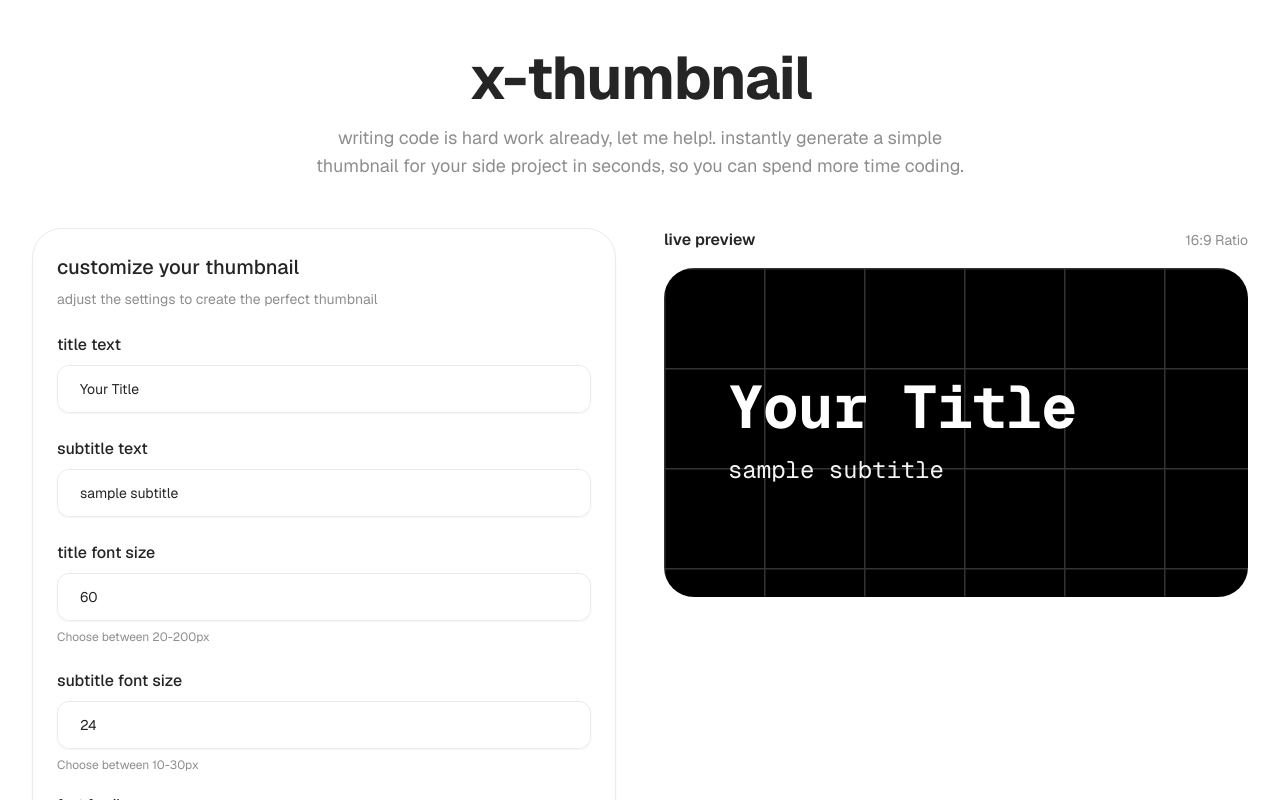
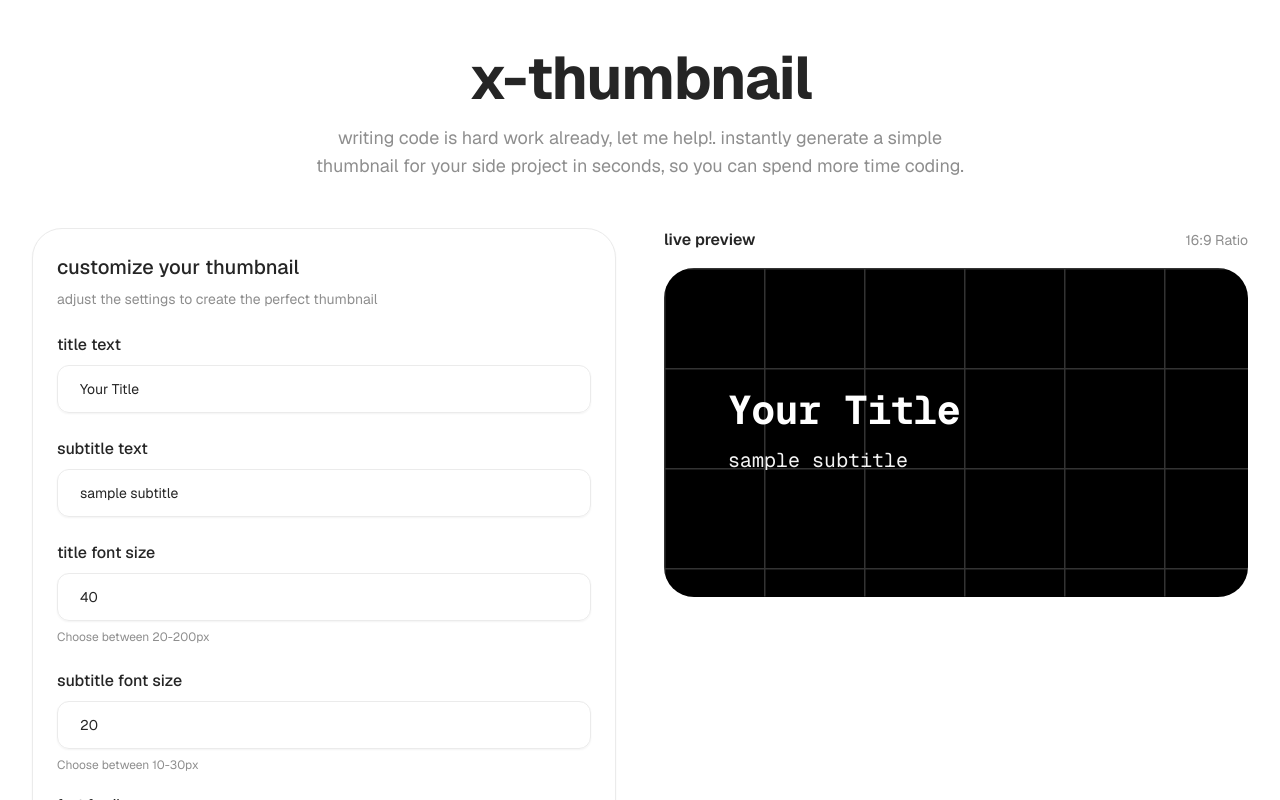
Before and after one commit to detayoo/x-thumbnail, a Next.js app: page / in a window 1280 px wide. Shown: the top 800 px of the page. Built offline with nearby package versions, Linux system fonts and the light colour scheme.

Commit message:
reduced default font size for both the title and subtitlte

```diff
--- a/app/page.tsx
+++ b/app/page.tsx
@@ -39,10 +39,10 @@ const IMAGE_FORMATS = {
 export default function ThumbnailGeneratorPage() {
   const [title, setTitle] = useState("Your Title");
   const [subtitle, setsubtitle] = useState("sample subtitle");
-  const [fontSize, setFontSize] = useState(60);
-  const [fontSizeInput, setFontSizeInput] = useState("60");
-  const [subtitleFontSize, setSubtitleFontSize] = useState(24);
-  const [subtitleFontSizeInput, setSubtitleFontSizeInput] = useState("24");
+  const [fontSize, setFontSize] = useState(40);
+  const [fontSizeInput, setFontSizeInput] = useState("40");
+  const [subtitleFontSize, setSubtitleFontSize] = useState(20);
+  const [subtitleFontSizeInput, setSubtitleFontSizeInput] = useState("20");
   const [selectedFormat, setSelectedFormat] =
     useState<keyof typeof IMAGE_FORMATS>("X");
   const [isGenerating, setIsGenerating] = useState(false);
```
